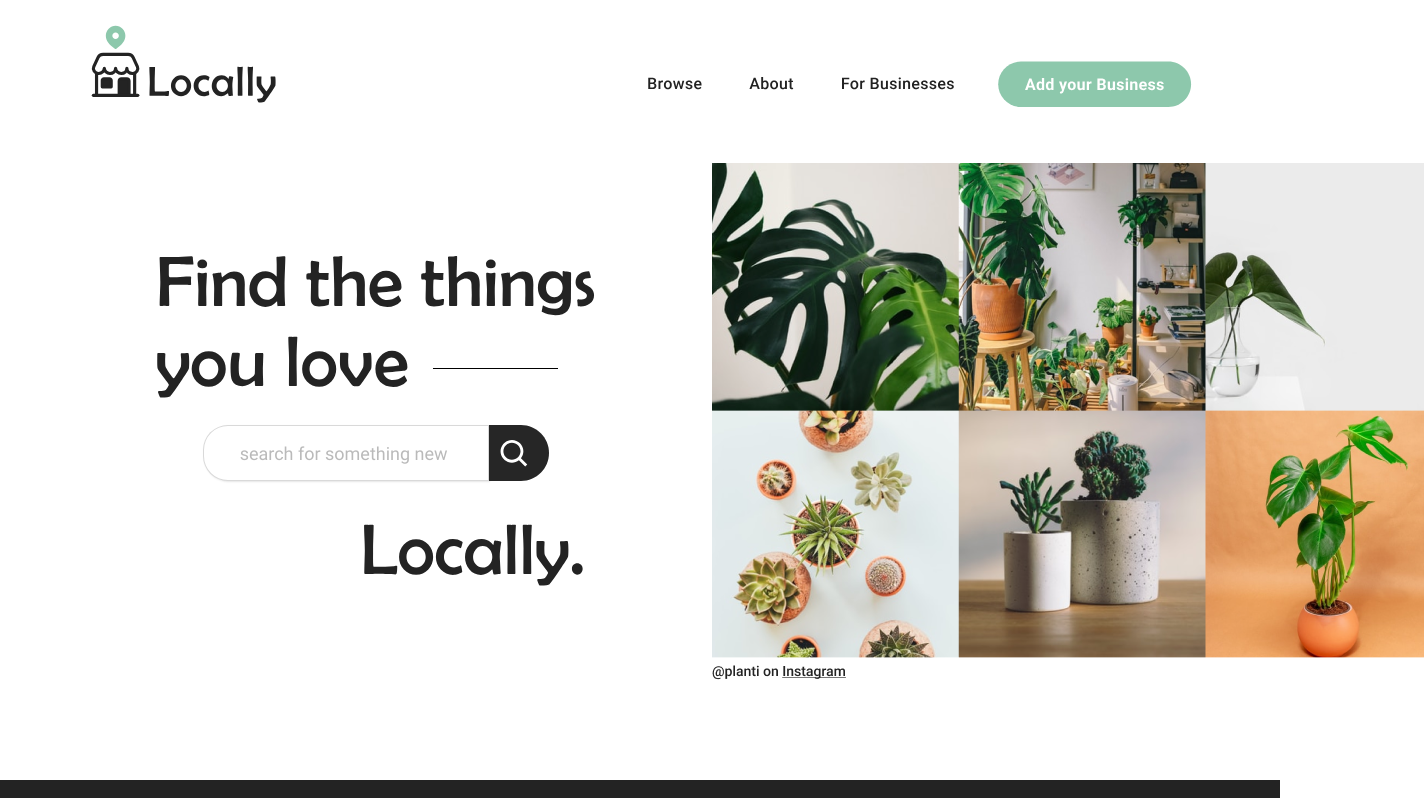
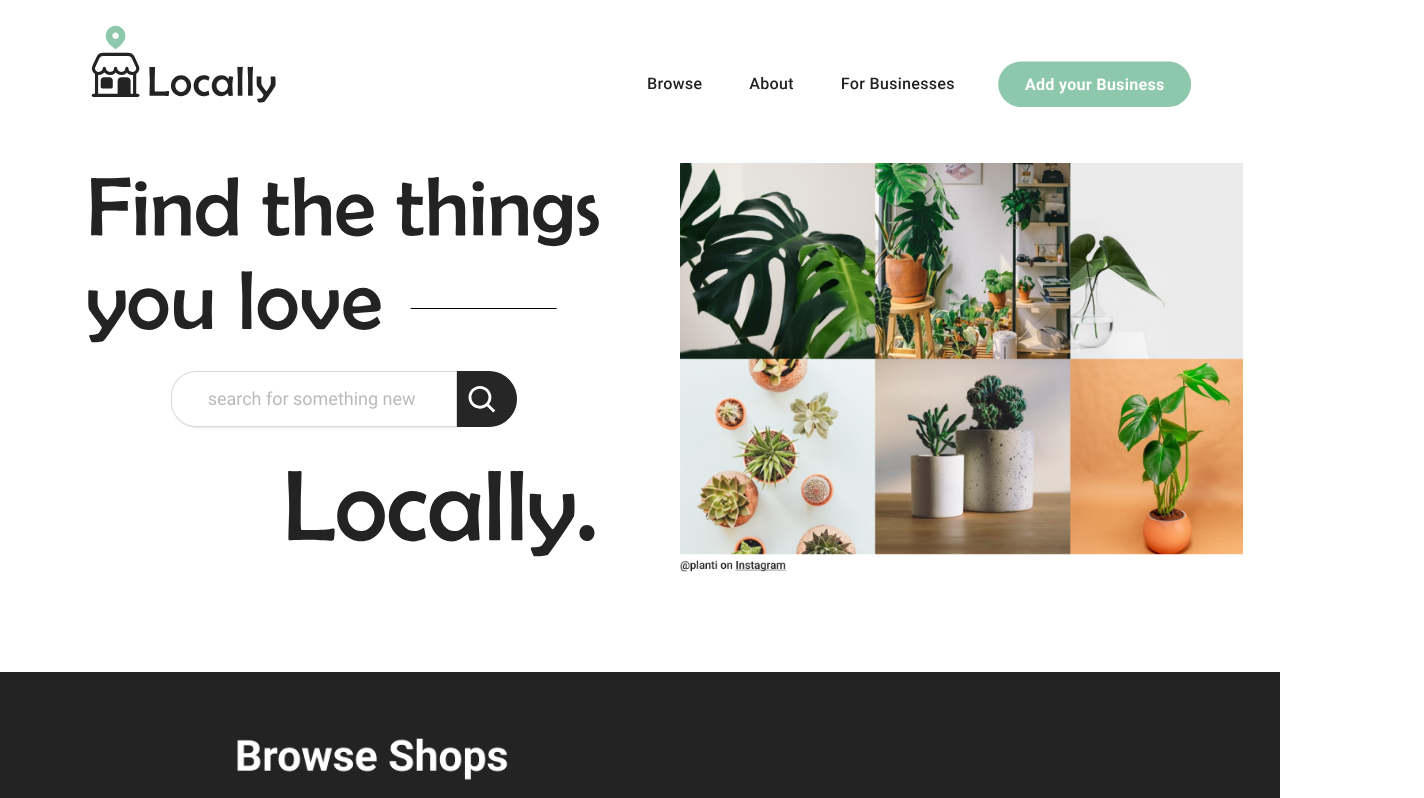
Before and after one commit to ashychiu/locally-social-media-directory, a React (Create React App) app: page /home in a window 1280 px wide. Shown: the top 798 px of the page, 1424 px wide, since content can reach past the window. Built offline with nearby package versions, Linux system fonts and the light colour scheme.

Commit message:
Update hero image alignment

```diff
--- a/src/Pages/HomePage/HomePage.scss
+++ b/src/Pages/HomePage/HomePage.scss
@@ -15,13 +15,20 @@
     @include flex-column-center;
     width: 40%;
     // flex-grow: 2;
-    margin-left: 4rem;
+    // margin-left: 0rem;
   }
   &__hero-right {
     width: 40%;
   }
+  &__hero-top {
+    width: 100%;
+  }
+  &__hero-plant {
+    width: 110%;
+  }
   &__hero-bottom {
     margin-left: 38%;
+    width: 60%;
   }
   &__search {
     width: 80%;
@@ -44,6 +51,7 @@
     }
   }
   &__search-button {
+    width: 100%;
     padding-top: 0px;
   }
   &__image {
```
